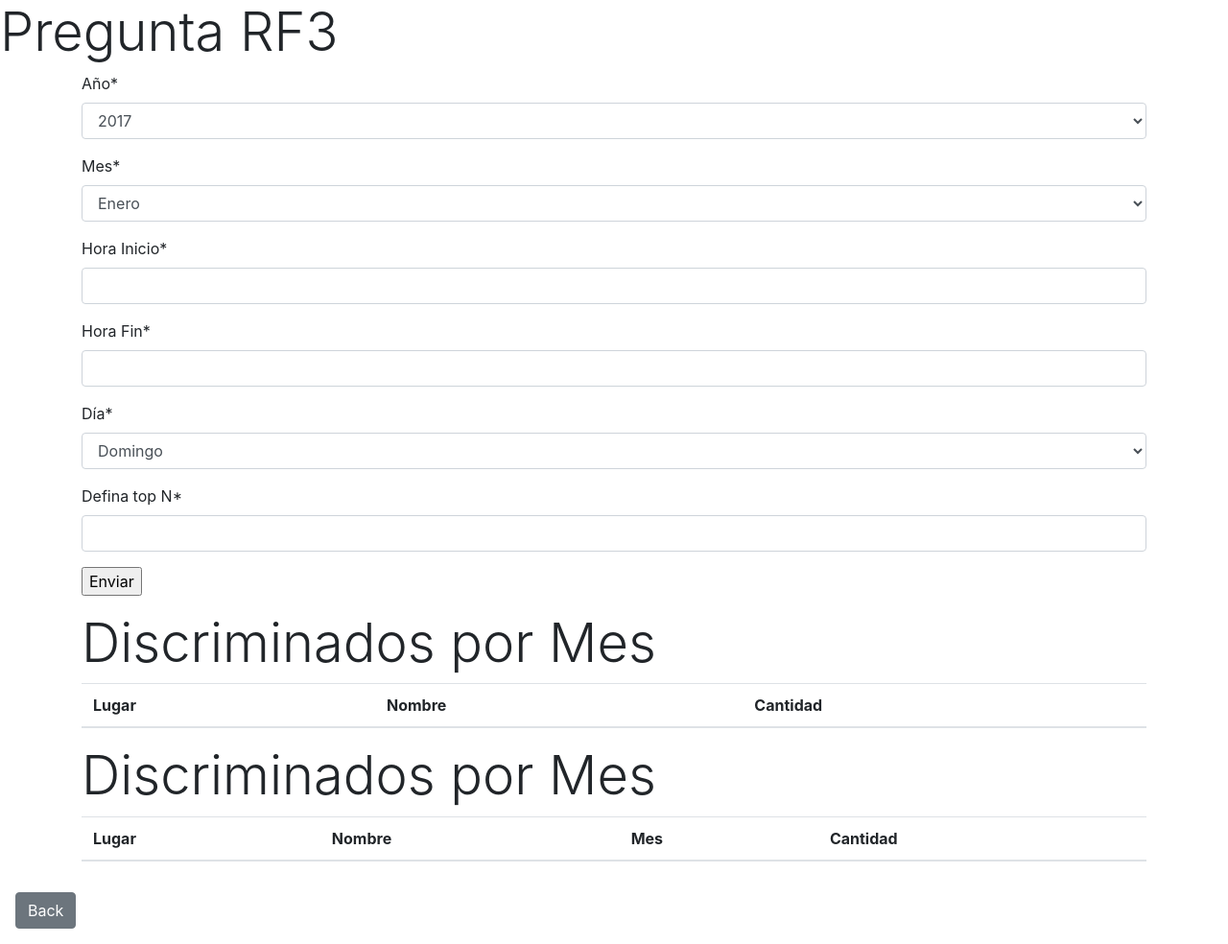
After one commit to BaptisteViry/bigdata_lab2_webApp, a Django app: page /lab/rf3/ in a window 1280 px wide. The commit adds this page. Shown: the whole page at 96% size. Run offline with Django 3.2, Linux system fonts and the light colour scheme; lists and menus that the app fills with data are empty; some libraries are stand-ins or nearby versions.

Commit message:
cambios mauricio

```diff
--- a/webApp/lab/forms.py
+++ b/webApp/lab/forms.py
@@ -17,3 +17,11 @@ class RF1Form (forms.Form):
     month=forms.ChoiceField(label='Mes', choices=monthChoices)
     horaInicio=forms.IntegerField(label='Hora Inicio')
     horaFin=forms.IntegerField(label='Hora Fin')
+
+class RF3Form (forms.Form):
+    year=forms.ChoiceField(label='Año',choices=yearChoices)
+    month=forms.ChoiceField(label='Mes', choices=monthChoices)
+    horaInicio=forms.IntegerField(label='Hora Inicio')
+    horaFin=forms.IntegerField(label='Hora Fin')
+    day=forms.ChoiceField(label='Día',choices=dayChoices)
+    top=forms.IntegerField(label='Defina top N')
--- a/webApp/lab/templates/lab/home.html
+++ b/webApp/lab/templates/lab/home.html
@@ -8,3 +8,4 @@
 
 <a class="btn btn-primary" href="rf1/">RF1</a>
 <a class="btn btn-primary" href="rf2/">RF2</a>
+<a class="btn btn-primary" href="rf3/">RF3</a>
--- /dev/null
+++ b/webApp/lab/templates/lab/rf3.html
@@ -0,0 +1,63 @@
+{% load crispy_forms_tags %}
+
+
+<link rel="stylesheet" href="https://stackpath.bootstrapcdn.com/bootstrap/4.2.1/css/bootstrap.min.css" integrity="sha384-GJzZqFGwb1QTTN6wy59ffF1BuGJpLSa9DkKMp0DgiMDm4iYMj70gZWKYbI706tWS"
+    crossorigin="anonymous">
+<h5 class="display-4">Pregunta RF3</h5>
+
+
+<div class="container">
+
+<form action="/lab/rf3/" method="POST">
+    {% csrf_token %}
+    {{ form | crispy }}
+    <input type="submit" value="Enviar">
+
+    </form>
+
+</div>
+
+<div class="container">
+        <h5 class="display-4">Discriminados por Mes</h5>
+        <table class="table table-striped">
+            <thead><tr>
+                <th>Lugar</th>
+                <th>Nombre</th>
+                <th>Cantidad</th>
+                </tr>
+            </thead>
+            <tbody>
+
+            {% for index, row in datatop.iterrows %}
+            <tr>
+            <td>{{ row.LocationID }}</td>
+                <td>{{ row.Zone }}</td>
+                <td>{{ row.cantidad  }}</td>
+            </tr>
+            {% endfor %}
+            </tbody>
+        </table>
+    <h5 class="display-4">Discriminados por Mes</h5>
+    <table class="table table-striped">
+        <thead><tr>
+            <th>Lugar</th>
+	        <th>Nombre</th>
+            <th>Mes</th>
+            <th>Cantidad</th>
+            </tr>
+        </thead>
+        <tbody>
+
+        {% for index, row in data.iterrows %}
+        <tr>
+	    <td>{{ row.LocationID }}</td>
+            <td>{{ row.Zone }}</td>
+            <td>{{ row.mes }}</td>
+            <td>{{ row.cantidad  }}</td>
+        </tr>
+        {% endfor %}
+        </tbody>
+    </table>
+
+</div>
+<a class="btn btn-secondary m-3" href="/lab">Back</a>
--- a/webApp/lab/urls.py
+++ b/webApp/lab/urls.py
@@ -6,5 +6,5 @@ urlpatterns = [
     path('', views.index, name='index'),
     path('rf2/', views.rf2, name='rf2'),
     path('rf1/', views.rf1, name='rf1'),
-
+    path('rf3/', views.rf3, name='rf3'),
 ]
--- a/webApp/lab/views.py
+++ b/webApp/lab/views.py
@@ -8,6 +8,7 @@ import pandas as pd
 
 from .forms import RF1Form
 from .forms import RF2Form
+from .forms import RF3Form
 
 
 
@@ -172,6 +173,96 @@ def rf1(request):
 
     return render(request, 'lab/rf1.html', {'form': form,'resultado':resultado})
 
+def rf3(request):
+    def printOut(stdout):
+        resultado=""
+        for line in iter(lambda: stdout.readline(2048), ""):
+            resultado+="  "+line
+            print(line)
+
+    resultado=0
+    zonas=pd.read_csv('zonas.csv')
+    if request.method=='POST':
+        form=RF3Form(request.POST)
+
+        if form.is_valid():
+            year=form.cleaned_data['year']
+            month = form.cleaned_data['month']
+            horaInicio = form.cleaned_data['horaInicio']
+            horaFin=form.cleaned_data['horaFin']
+            day=form.cleaned_data['day']
+            top=form.cleaned_data['top']
+
+            output=""
+            command = "mauricio/runRF3.sh "+year+" "+month+" "+str(horaInicio)+" "+str(horaFin) + " " + day + " " + str(top)
+
+            print(command)
+
+            ssh_client=paramiko.SSHClient()
+            ssh_client.set_missing_host_key_policy(paramiko.AutoAddPolicy())
+            ssh_client.connect(hostname="bigdata-cluster1-ambari.virtual.uniandes.edu.co",username="bigdata10",password="cVCGoui239m")
+            stdin,stdout,stderr=ssh_client.exec_command(command)
+
+            print(stdout)
+
+            for line in iter(lambda: stdout.readline(2048), ""):
+                output+="\n"+line
+
+            #print ("RTA____:\n"+output)
+
+            lineas=output.split("\n")
+            print("Lineas: "+str(lineas))
+            data=[]
+            dataTop=[]
+
+            for linea in lineas:
+                if (len(linea)==0 or len(linea)==2):
+                    continue
+                cols=linea.split("\t")
+                print("linea: "+linea+"->")
+                print(cols)
+                print(len(cols))
+                if ( len(cols) <= 2 ):
+                    continue
+                if( len(cols) == 5 ):
+                    data.append(RegistroTop(cols[0],cols[2],cols[4]))
+                if( len(cols) == 2 ):
+                    dataTop.append(RegistroTop(cols[0],cols[4],cols[4]))
+                print(dataTop)
+
+            data= pd.DataFrame.from_records([s.to_dict() for s in data])
+            data.LocationID=data.LocationID.astype('int64')
+            data=pd.merge(zonas,data,how='inner',on='LocationID')
+
+            print(data)
+            print(dataTop)
+
+            dataTop= pd.DataFrame.from_records([s.to_dict() for s in dataTop])
+            dataTop.LocationID=dataTop.LocationID.astype('int64')
+            dataTop=pd.merge(zonas,dataTop,how='inner',on='LocationID')
+
+
+            context={'form': form,'data':data, 'datatop':dataTop }
+            return render(request, 'lab/rf3.html', context)
+
+    else:
+        form=RF3Form()
+
+    return render(request, 'lab/rf3.html', {'form': form,'resultado':resultado})
+
+class RegistroTop:
+    def __init__(self, LocationID, mes, cantidad):
+        self.LocationID = LocationID
+        self.mes = mes
+        self.cantidad = cantidad
+
+    def to_dict(self):
+        return {
+            'LocationID':self.LocationID,
+            'mes':self.mes,
+            'cantidad':self.cantidad
+        }
+
 class Registro:
     def __init__(self, LocationID, dia, hora, cantidad, tipo):
         self.LocationID = LocationID
```
